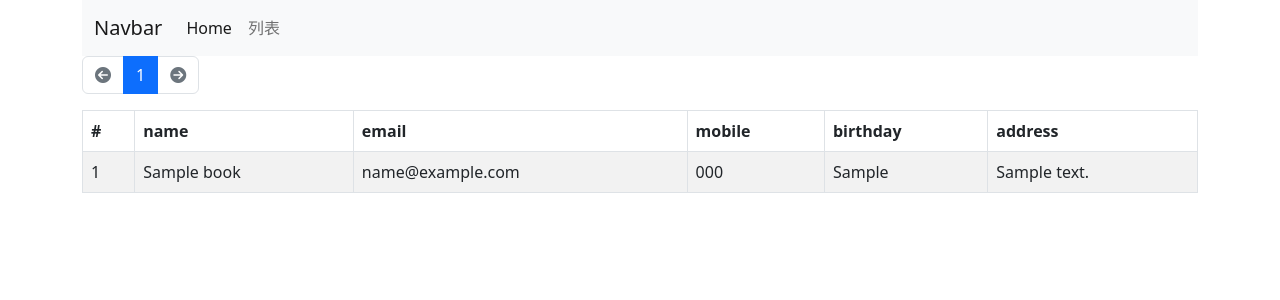
After one commit to Bajohn69/php, a PHP site: page /pratice/datalist.php in a window 1280 px wide. The commit adds this page. Shown: the top 300 px of the page. Run offline with PHP 8.4, Linux system fonts and the light colour scheme; tables that the repository leaves empty or names only in its code hold one stand-in row (values such as "Sample post"); some libraries are stand-ins or nearby versions.

Commit message:
0825 pagination database insert logout

```diff
--- a/pratice/39.login.php
+++ b/pratice/39.login.php
@@ -38,6 +38,8 @@ if (!empty($_POST) and $_POST['account'] == 'Bajohn' and $_POST['password'] == '
                 </div>
             <?php else : ?>
                 <h2><?= $_SESSION['user1']['nickname'] . ' 您好' ?></h2>
+                <!-- <p><a href="40.logout.php">登出</a></p> -->
+                <button class="btn btn-primary"><a class="text-white" href="40.logout.php">登出</a></button>
             <?php endif ?>
 
         </div>
--- /dev/null
+++ b/pratice/datalist.php
@@ -0,0 +1,118 @@
+<?php
+require __DIR__ . '/parts/connect_db.php';
+
+
+$perPage = 2;  // 每頁最多有幾筆
+$page = isset($_GET['page']) ? intval($_GET['page']) : 1;
+
+// 取得資料的總筆數
+$t_sql = "SELECT COUNT(1) FROM address_book";
+$totalRows = $pdo->query($t_sql)->fetch(PDO::FETCH_NUM)[0];
+
+$totalPages = ceil($totalRows / $perPage); // 無條件進位
+
+$rows = [];
+// 有資料才執行
+if ($totalRows > 0) {
+    if ($page < 1) {
+        header('Location: ?page=1');
+        exit;
+    }
+    if ($page > $totalPages) {
+        header('Location: ?page=' . $totalPages);
+        exit;
+    }
+    // 取得該頁面的資料
+    $sql = sprintf("SELECT * FROM `address_book` ORDER BY `sid` DESC LIMIT %s, %s", ($page - 1) * $perPage, $perPage);
+    $rows = $pdo->query($sql)->fetchAll();
+}
+
+/*
+echo json_encode([
+    'totalRows' => $totalRows,
+    'totalPages' => $totalPages,
+    'perPage' => $perPage,
+    'page' => $page,
+    'rows' => $rows,
+]);
+
+exit; // 拿來測試
+*/
+
+// $sql = "SELECT * FROM address_book"; //用雙引號
+
+// $stmt = $pdo->query($sql);
+// $row = $stmt->fetchAll();
+// // 合成下面那一條
+// $rows = $pdo->query($sql)->fetchAll();
+
+?>
+
+<?php include __DIR__ . '/parts/html-head.php'; ?>
+<?php include __DIR__ . '/parts/navbar.php'; ?>
+
+<div class="container">
+    <!-- 頁碼 -->
+    <div class="row">
+        <div class="col">
+            <nav aria-label="Page navigation example">
+                <ul class="pagination">
+                    <li class="page-item <?= $page == 1 ? 'disabled': ''?>">
+                        <a class="page-link" href="?page=<?= $page-1  ?>">
+                            <i class="fa-solid fa-circle-arrow-left"></i>
+                        </a>
+                    </li>
+                    <?php for($i=$page - 2; $i<=$page + 2;$i++):
+                        if($i >= 1 and $i<= $totalPages):
+                    ?>
+                    <li class="page-item <?= $page==$i ? 'active' : ''?>">
+                        <a class="page-link" href="?page=<?= $i ?>">
+                            <?= $i ?>
+                        </a>
+                    </li>
+                    <?php endif; endfor; ?>
+                    <li class="page-item <?= $page == $totalPages ? 'disabled': ''?>">
+                        <a class="page-link" href="?page=<?= $page+1  ?>">
+                            <i class="fa-solid fa-circle-arrow-right"></i>
+                        </a>
+                    </li>
+                </ul>
+            </nav>
+        </div>
+    </div>
+    <!-- 頁碼 end -->
+
+    <div class="row">
+        <div class="col">
+            <table class="table table-striped table-bordered">
+                <thead>
+                    <tr>
+                        <th scope="col">#</th>
+                        <th scope="col">name</th>
+                        <th scope="col">email</th>
+                        <th scope="col">mobile</th>
+                        <th scope="col">birthday</th>
+                        <th scope="col">address</th>
+                    </tr>
+                </thead>
+                <tbody>
+                    <?php foreach ($rows as $r) : ?>
+                        <tr>
+                            <td><?= $r['sid'] ?></td>
+                            <td><?= $r['name'] ?></td>
+                            <td><?= $r['email'] ?></td>
+                            <td><?= $r['mobile'] ?></td>
+                            <td><?= $r['birthday'] ?></td>
+                            <td><?= $r['address'] ?></td>
+                        </tr>
+                    <?php endforeach ?>
+                </tbody>
+
+            </table>
+        </div>
+    </div>
+
+</div>
+
+<?php include __DIR__ . '/parts/scripts.php'; ?>
+<?php include __DIR__ . '/parts/html-foot.php'; ?>
--- /dev/null
+++ b/pratice/parts/connect_db.php
@@ -0,0 +1,21 @@
+<?php
+
+$db_host = 'localhost';
+$db_user = 'Bajohn';
+$db_pass = 'AdminBajohn69';
+$db_name = 'mytest';
+
+$dsn = "mysql:host={$db_host};dbname={$db_name};charset=utf8";
+// data source name
+// 雙引號!!!
+
+$pdo_options = [
+    PDO::ATTR_ERRMODE => PDO::ERRMODE_EXCEPTION,
+    PDO::ATTR_DEFAULT_FETCH_MODE => PDO::FETCH_ASSOC,
+];//設定 fetch mode
+
+try{
+    $pdo = new PDO($dsn, $db_user, $db_pass, $pdo_options);
+} catch(PDOException $ex) {
+    echo "Exception:" . $ex->getMessage(); // 錯誤會發什麼訊息
+}
--- a/pratice/parts/html-head.php
+++ b/pratice/parts/html-head.php
@@ -7,6 +7,7 @@
     <meta http-equiv="X-UA-Compatible" content="IE=edge">
     <meta name="viewport" content="width=device-width, initial-scale=1.0">
     <link rel="stylesheet" href="https://cdn.jsdelivr.net/npm/bootstrap@5.2.0/dist/css/bootstrap.min.css">
+    <link rel="stylesheet" href="https://cdnjs.cloudflare.com/ajax/libs/font-awesome/6.1.2/css/all.min.css" integrity="sha512-1sCRPdkRXhBV2PBLUdRb4tMg1w2YPf37qatUFeS7zlBy7jJI8Lf4VHwWfZZfpXtYSLy85pkm9GaYVYMfw5BC1A==" crossorigin="anonymous" referrerpolicy="no-referrer" />
     <title>Document</title>
 </head>
 
--- a/pratice/parts/navbar.php
+++ b/pratice/parts/navbar.php
@@ -8,32 +8,14 @@
             <div class="collapse navbar-collapse" id="navbarSupportedContent">
                 <ul class="navbar-nav me-auto mb-2 mb-lg-0">
                     <li class="nav-item">
-                        <a class="nav-link active" aria-current="page" href="#">Home</a>
+                        <a class="nav-link active" aria-current="page" href="37.combine.php">Home</a>
                     </li>
                     <li class="nav-item">
-                        <a class="nav-link" href="#">Link</a>
+                        <a class="nav-link" href="44.datalist.php">列表</a>
                     </li>
-                    <li class="nav-item dropdown">
-                        <a class="nav-link dropdown-toggle" href="#" role="button" data-bs-toggle="dropdown" aria-expanded="false">
-                            Dropdown
-                        </a>
-                        <ul class="dropdown-menu">
-                            <li><a class="dropdown-item" href="#">Action</a></li>
-                            <li><a class="dropdown-item" href="#">Another action</a></li>
-                            <li>
-                                <hr class="dropdown-divider">
-                            </li>
-                            <li><a class="dropdown-item" href="#">Something else here</a></li>
-                        </ul>
-                    </li>
-                    <li class="nav-item">
-                        <a class="nav-link disabled">Disabled</a>
-                    </li>
+
                 </ul>
-                <form class="d-flex" role="search">
-                    <input class="form-control me-2" type="search" placeholder="Search" aria-label="Search">
-                    <button class="btn btn-outline-success" type="submit">Search</button>
-                </form>
+
             </div>
         </div>
     </nav>
```
Also changed, not shown: pratice/37.combine.php (+4 -4 lines), pratice/40.logout.php (added, +11 -0 lines), pratice/41.db.php (added, +13 -0 lines), pratice/42.db.php (added, +11 -0 lines), pratice/43.db.php (added, +11 -0 lines), pratice/44.datalist.php (added, +46 -0 lines), pratice/45.insert.php (added, +23 -0 lines), pratice/46.secretInsert.php (added, +37 -0 lines), 1 other file.
